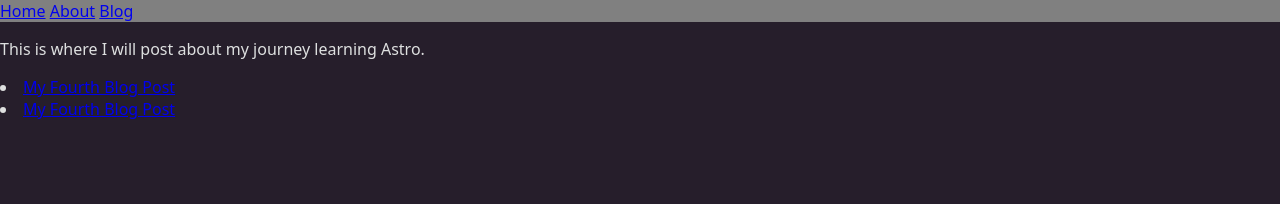
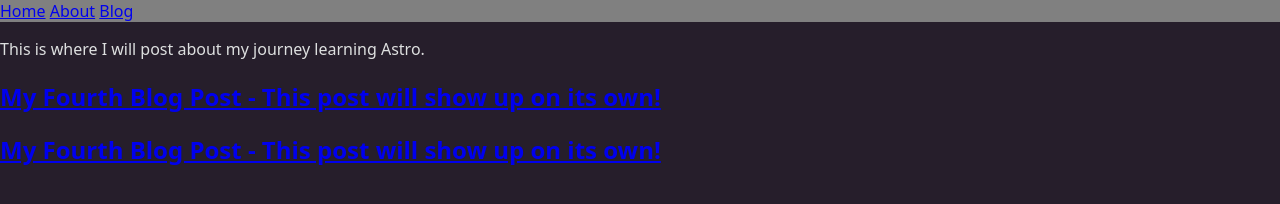
Before and after one commit to hashtagrik/hashtagrik.github.io, an Astro site: page /blog in a window 1280 px wide. Built offline with nearby package versions, Linux system fonts and the light colour scheme; Astro itself is replaced by a stand-in of ours.

Commit message:
Added blog

```diff
--- a/src/pages/blog.astro
+++ b/src/pages/blog.astro
@@ -1,9 +1,26 @@
 ---
 import Layout from "../layouts/Layout.astro";
-const allPosts = Object.values(import.meta.glob('./posts/*.md', { eager: true }));
+const allPosts = Object.values(
+    import.meta.glob("./posts/*.md", { eager: true }),
+);
 const pageTitle = "My Astro Learning Blog";
 ---
+
 <Layout pageTitle={pageTitle}>
-  <p>This is where I will post about my journey learning Astro.</p>
-  {allPosts.map((post: any) => <li><a href={post.url}>{post.frontmatter.title}</a></li>)}
+    <p>This is where I will post about my journey learning Astro.</p>
+
+    {
+        allPosts.map((post: any) => (
+            <div class="post">
+                <div class="title">
+                    <a href={post.url}>
+                        <h2>
+                            {post.frontmatter.title} -{" "}
+                            {post.frontmatter.description}
+                        </h2>
+                    </a>
+                </div>
+            </div>
+        ))
+    }
 </Layout>
```
